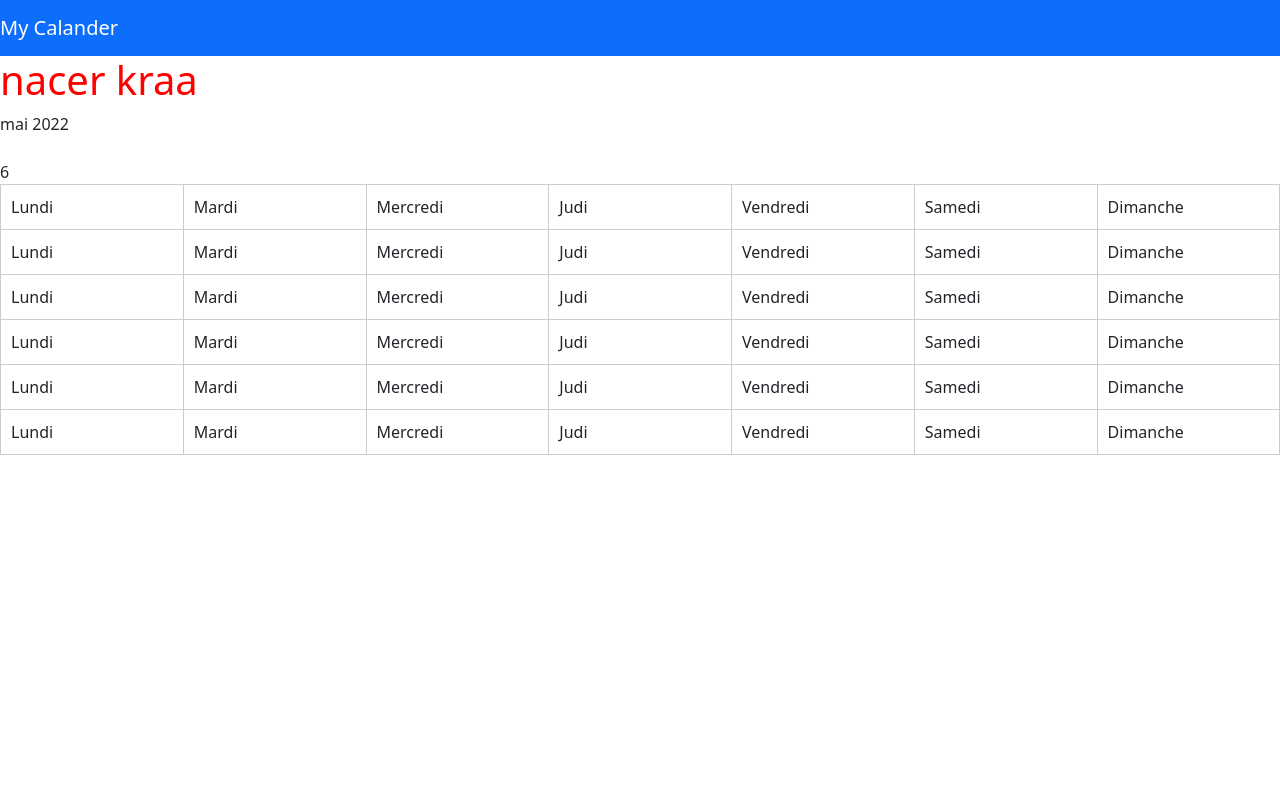
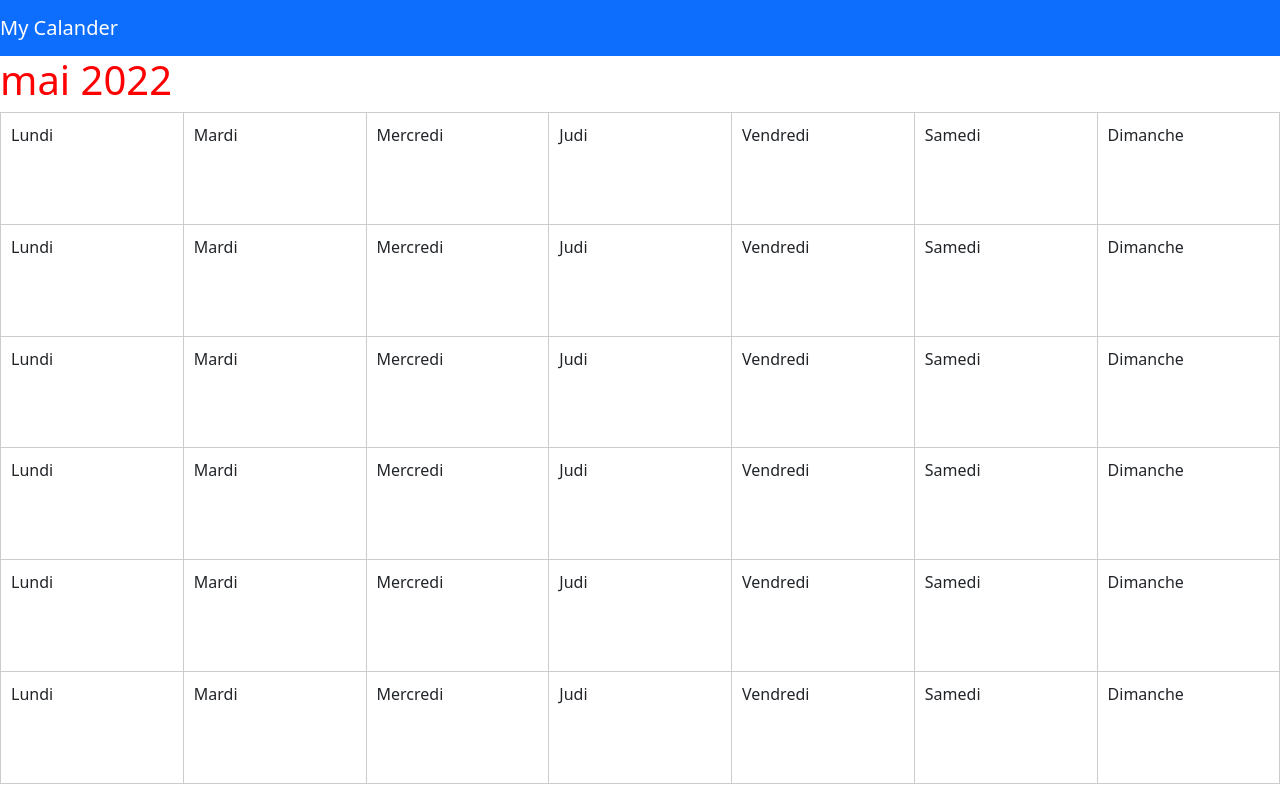
Before and after one commit to nacerkraa/Calendar, a PHP site: page / in a window 1280 px wide. Run offline with PHP 8.4, Linux system fonts and the light colour scheme.

Commit message:
change the height of the table

```diff
--- a/public/css/style.css
+++ b/public/css/style.css
@@ -4,6 +4,7 @@ h1{
 
 .calander-table{
   width: 100%;
+  height: calc(100vh - 128px)
 }
 
 .calander-table td{
--- a/public/index.php
+++ b/public/index.php
@@ -15,9 +15,8 @@
       $mounth = new App\Date\Mounth($_GET['mounth'] ?? null,$_GET['year'] ?? null);
 
     ?>
-    <h1>nacer kraa</h1>
-    <?php echo $mounth->toString(). "<br><br>" ?>
-    <?php echo $mounth->getWeeks(); ?>
+    <h1><?php echo $mounth->toString()?></h1>
+
 
     <table class="calander-table">
       <?php for ($i=0; $i < $mounth -> getWeeks() ; $i++):?>
```
